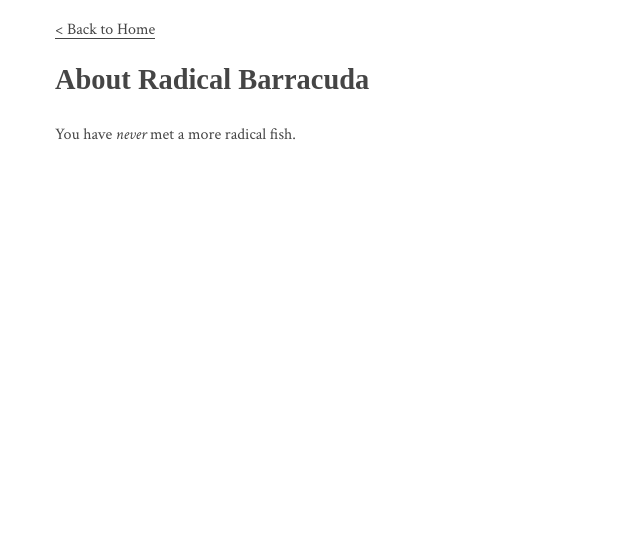
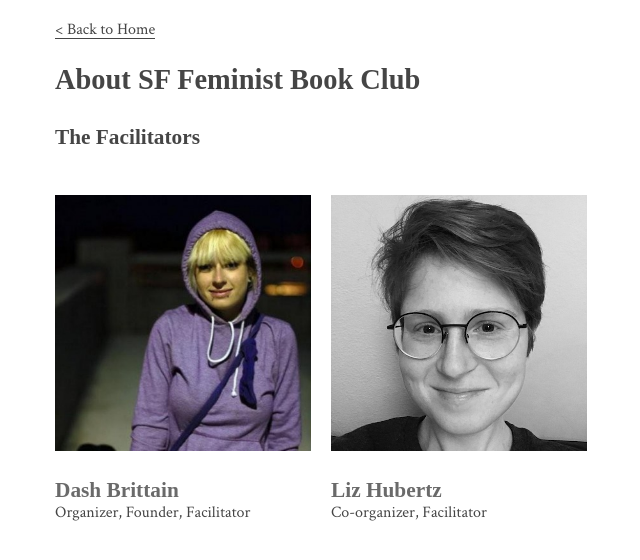
Before and after one commit to radicalbarracuda/sf-feminist-book-club, a Jekyll site: the page built from _pages/about.md, in a window 1280 px wide. Shown: the top 560 px of the page, without its empty margins (255-895 px from the left). Built offline with Jekyll 4.4.1, drawn with Linux system fonts in a browser that asks for light colours; some web fonts are replaced.

Commit message:
Add person model and people include for about page (#46)
* Add person model and people include for about page

* Update id to identifier

* Use flexbox for image alignment, add Dash's github profile image

```diff
--- a/_config.yml
+++ b/_config.yml
@@ -5,6 +5,9 @@ description: > # this means to ignore newlines until "baseurl:"
 baseurl: "/sf-feminist-book-club" # the subpath of your site, e.g. /blog
 url: "https://radicalbarracuda.github.io"
 permalink: /:categories/:title/
+collections:
+  people:
+
 # Build settings
 gems:
   - jekyll-sitemap
@@ -14,5 +17,11 @@ sass:
   sass_dir: _sass
 kramdown:
   input: GFM
-include: ['_pages', '_posts', '_resources']
-exclude: ['Gemfile', 'Gemfile.lock', 'vendor']
+include:
+- _pages
+- _posts
+- _resources
+exclude:
+- Gemfile
+- Gemfile.lock
+- vendor
--- /dev/null
+++ b/_includes/person.html
@@ -0,0 +1,5 @@
+<div class="bio">
+  <img alt="{{ person.name }}" src="{{site.baseurl}}/{{ person.image_url }}">
+  <h3>{{ person.name }}</h3>
+  <span>{{ person.roles }}</span>
+</div>
--- a/_pages/about.md
+++ b/_pages/about.md
@@ -5,6 +5,12 @@ permalink: "/about/"
 categories: about
 ---
 
-# About Radical Barracuda
+# About SF Feminist Book Club
 
-You have *never* met a more radical fish.
+## The Facilitators
+
+<div class="people">
+  {% for person in site.people %}
+    {% include person.html person = person %}
+  {% endfor %}
+</div>
--- a/_sass/_layout.scss
+++ b/_sass/_layout.scss
@@ -16,3 +16,28 @@ footer {
   border-top: 1px solid $divider-color;
   padding: $base-spacing 0;
 }
+
+.people {
+  display: flex;
+  flex-wrap: wrap;
+  display: flex;
+  margin: $base-spacing 0;
+
+  .bio {
+    margin: $base-spacing $base-spacing 0 0;
+
+    img {
+      margin: 0;
+      width: calc(100vw / 5);
+    }
+    h3 {
+      margin-bottom: 0;
+    }
+  }
+}
+
+@media only screen and (max-width: 480px) {
+  .people .bio img {
+    width: calc(100vw);
+  }
+}
```
Also changed, not shown: _people/dash-brittain.html (added, +7 -0 lines), _people/liz-hubertz.yml (added, +7 -0 lines), images/people/dash-brittain.jpg (added), images/people/liz-hubertz.jpg (added).
